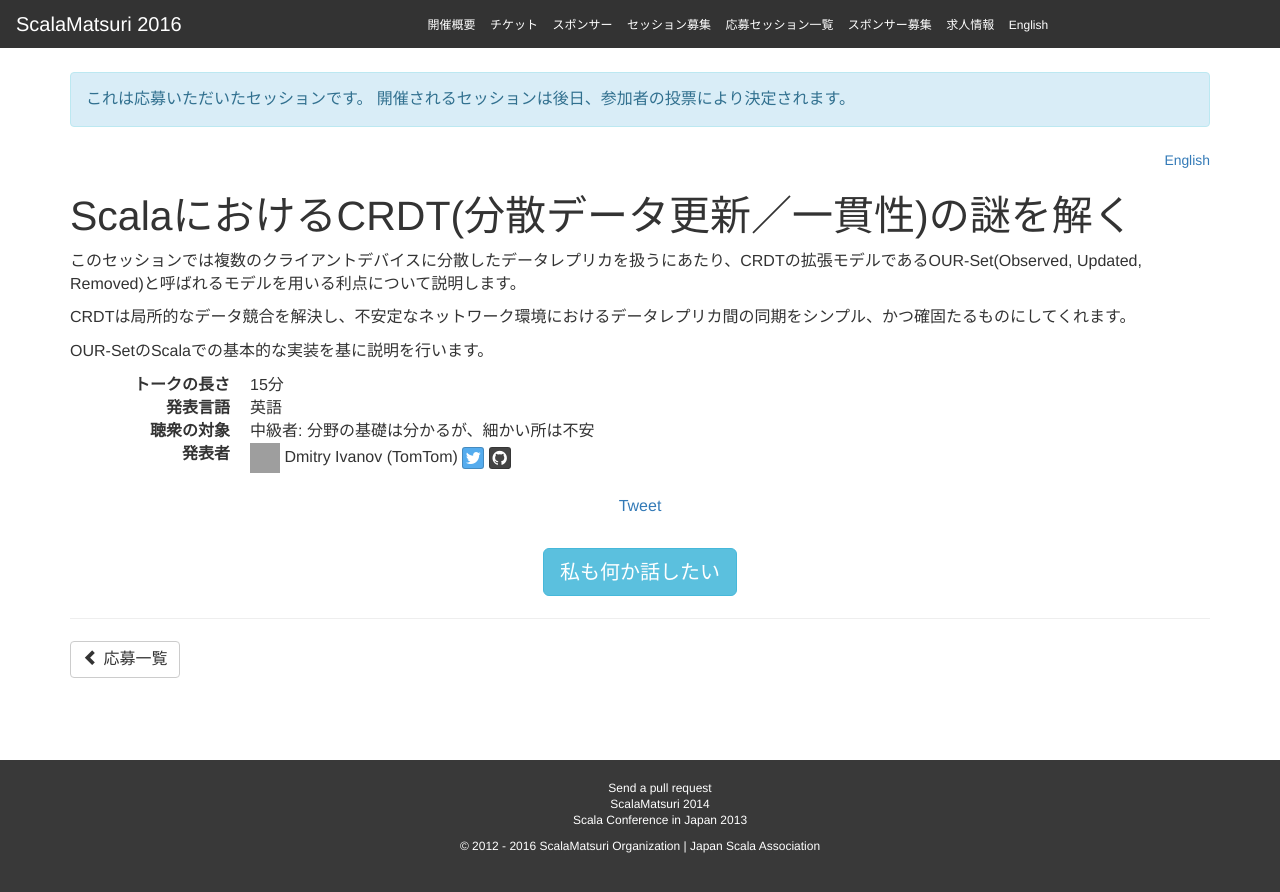
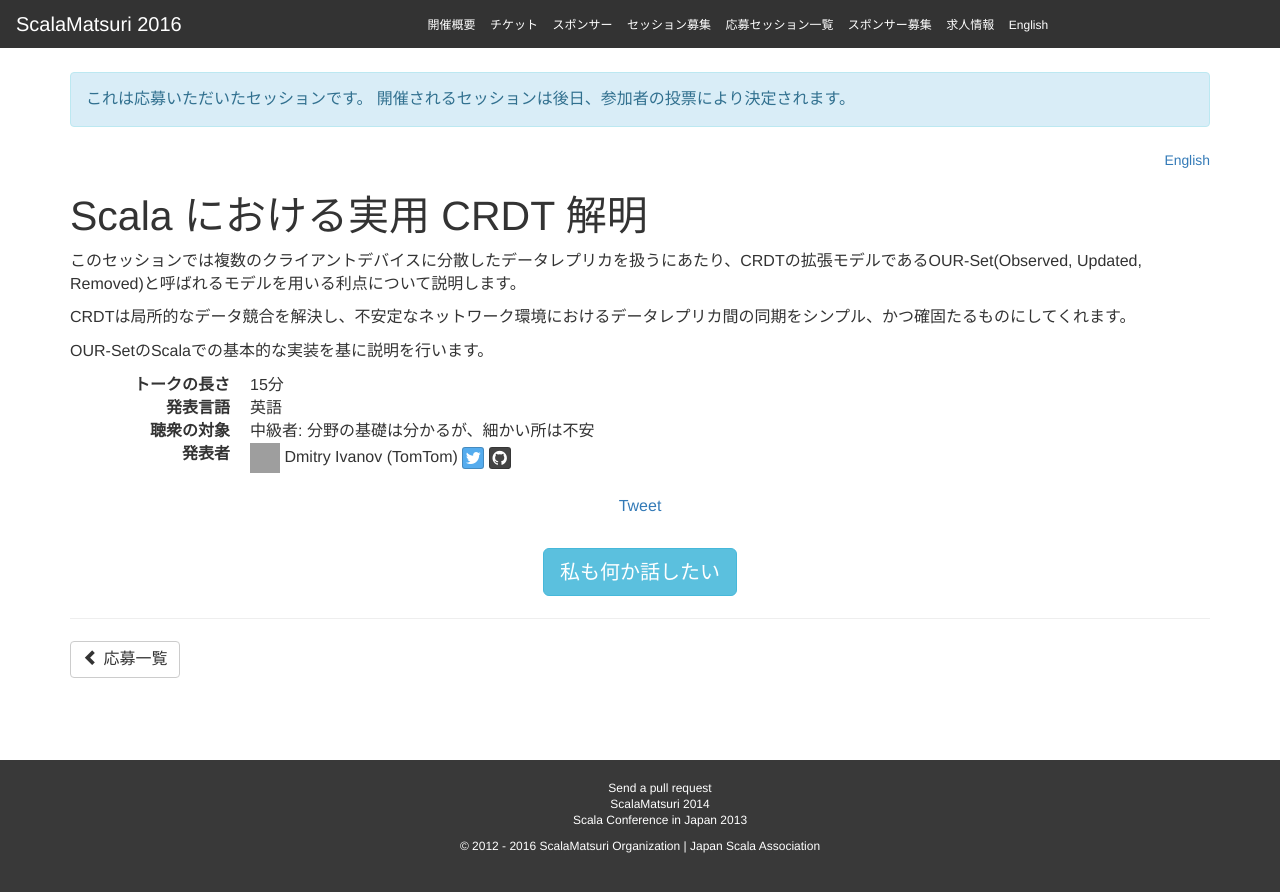
Before and after one commit to scalajp/2016.scalamatsuri.org, a Jekyll site: the page built from _candidates_ja/DmitryIvanov_1.html, in a window 1280 px wide. Shown: the top 892 px of the page. Built offline with Jekyll 4.4.1, drawn with Linux system fonts in a browser that asks for light colours; nearby versions of some CDN libraries; comment, search, counter and statistics services are not loaded; grey boxes are pictures that could not be loaded.

Commit message:
Applied review comment.

```diff
--- a/_candidates_ja/DmitryIvanov_1.html
+++ b/_candidates_ja/DmitryIvanov_1.html
@@ -1,6 +1,6 @@
 ---
 name: Dmitry Ivanov
-title: ScalaにおけるCRDT(分散データ更新／一貫性)の謎を解く
+title: "Scala における実用 CRDT 解明"
 length: 15
 audience: Intermediate
 language: English
```
